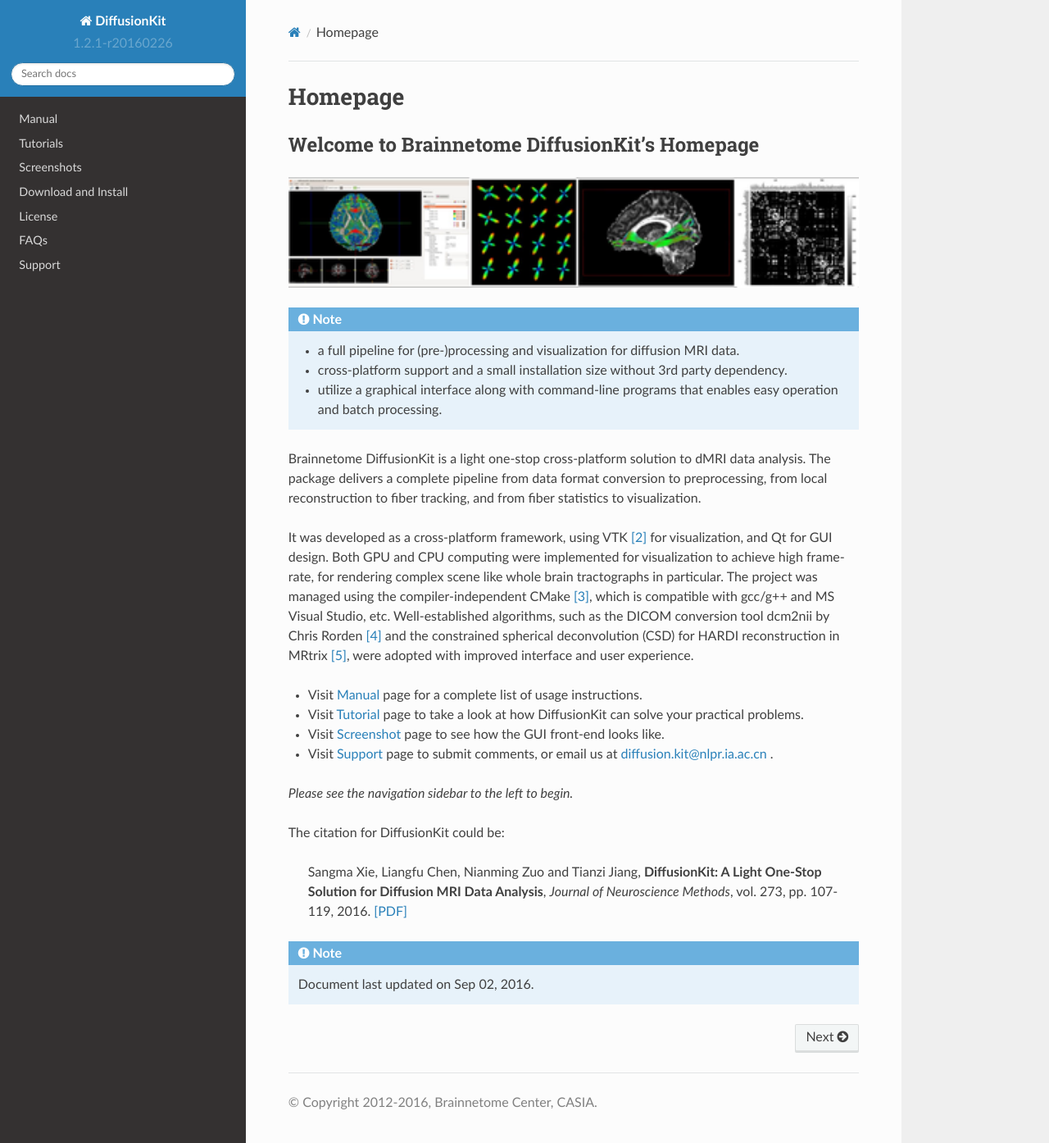
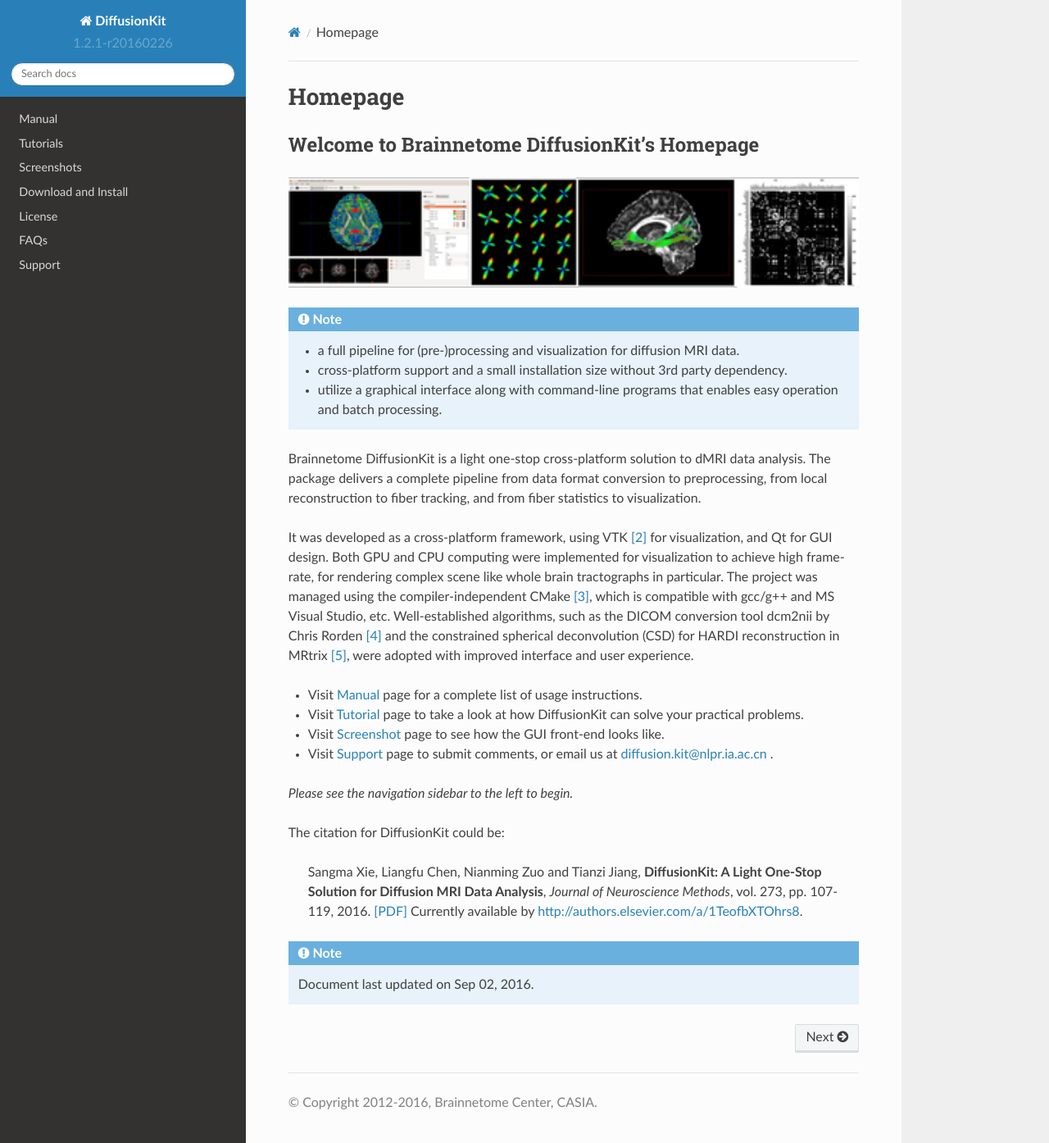
Before and after one commit to brainnetome/diffusionkit, a Sphinx documentation site: the page built from source/index.rst, in a window 1280 px wide and 1394 px high. Shown: the whole window at 82% size. Built offline with Sphinx 7.4.7 and the Read the Docs theme 2.0.0, drawn with Linux system fonts in a browser that asks for light colours.

Commit message:
Formal version of the paper available

```diff
--- a/source/download.rst
+++ b/source/download.rst
@@ -198,7 +198,7 @@
 
 ..
 
- Sangma Xie, Liangfu Chen, Nianming Zuo and Tianzi Jiang, **DiffusionKit: A Light One-Stop Solution for Diffusion MRI Data Analysis**, *Journal of Neuroscience Methods*, vol. 273, pp. 107-119, 2016. `[PDF] <https://raw.githubusercontent.com/brainnetome/diffusionkit/master/source/static/Xie_et_al_JNEUMETH_2016.pdf>`_
+ Sangma Xie, Liangfu Chen, Nianming Zuo and Tianzi Jiang, **DiffusionKit: A Light One-Stop Solution for Diffusion MRI Data Analysis**, *Journal of Neuroscience Methods*, vol. 273, pp. 107-119, 2016. `[PDF] <https://raw.githubusercontent.com/brainnetome/diffusionkit/master/source/static/Xie_et_al_JNEUMETH_2016.pdf>`_  Currently available by http://authors.elsevier.com/a/1TeofbXTOhrs8.
 
 
 .. include:: common.txt
--- a/source/index.rst
+++ b/source/index.rst
@@ -49,7 +49,7 @@
 
 ..
 
- Sangma Xie, Liangfu Chen, Nianming Zuo and Tianzi Jiang, **DiffusionKit: A Light One-Stop Solution for Diffusion MRI Data Analysis**, *Journal of Neuroscience Methods*, vol. 273, pp. 107-119, 2016. `[PDF] <https://raw.githubusercontent.com/brainnetome/diffusionkit/master/source/static/Xie_et_al_JNEUMETH_2016.pdf>`_
+ Sangma Xie, Liangfu Chen, Nianming Zuo and Tianzi Jiang, **DiffusionKit: A Light One-Stop Solution for Diffusion MRI Data Analysis**, *Journal of Neuroscience Methods*, vol. 273, pp. 107-119, 2016. `[PDF] <https://raw.githubusercontent.com/brainnetome/diffusionkit/master/source/static/Xie_et_al_JNEUMETH_2016.pdf>`_  Currently available by http://authors.elsevier.com/a/1TeofbXTOhrs8.
 
 .. toctree::
    :maxdepth: 2
```
